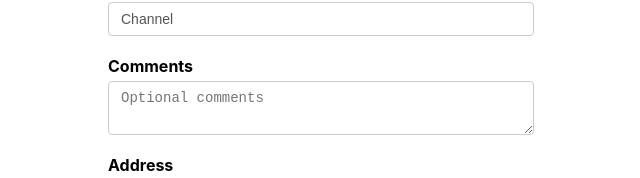
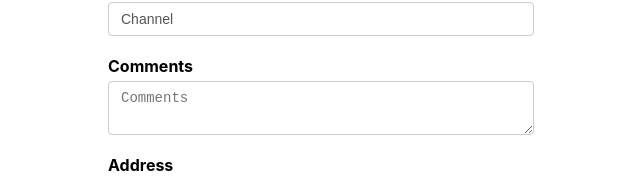
Before and after one commit to ACPRAJ/React-Samples, a React (Create React App) app in the folder react-formik/: page / in a window 1280 px wide. Shown: the part 181-359 px from the top of the page, without its empty margins (319-959 px from the left). Built offline with nearby package versions, Linux system fonts and the light colour scheme.

Commit message:
Field level validation

```diff
--- a/react-formik/src/Components/YouTubeForm.jsx
+++ b/react-formik/src/Components/YouTubeForm.jsx
@@ -29,6 +29,13 @@ const validationSchema = Yup.object({
   txtChannel: Yup.string().required("Channel is required"),
   txtAddress: Yup.string().required("Address filed is required"),
 });
+
+const commentsValidator = (value) => {
+  let error;
+  if (!value) error = "Comments is required";
+
+  return error;
+};
 
 function YouTubeForm() {
   return (
@@ -74,8 +81,10 @@ function YouTubeForm() {
             as="textarea"
             id="txtComments"
             name="txtComments"
-            placeholder="Optional comments"
+            validate={commentsValidator}
+            placeholder="Comments"
           />
+          <ErrorMessage name="txtComments" component={ErrorText} />
         </div>
 
         <div className="form-control">
```
